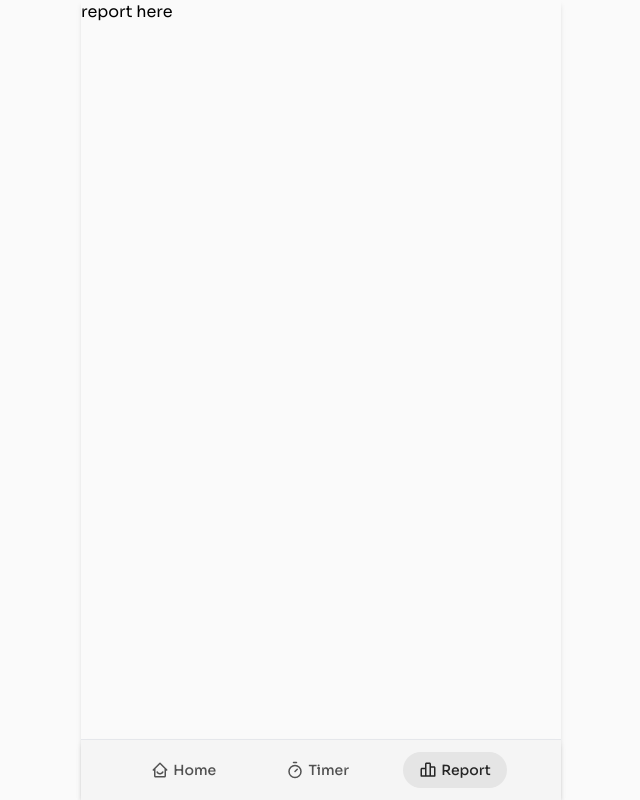
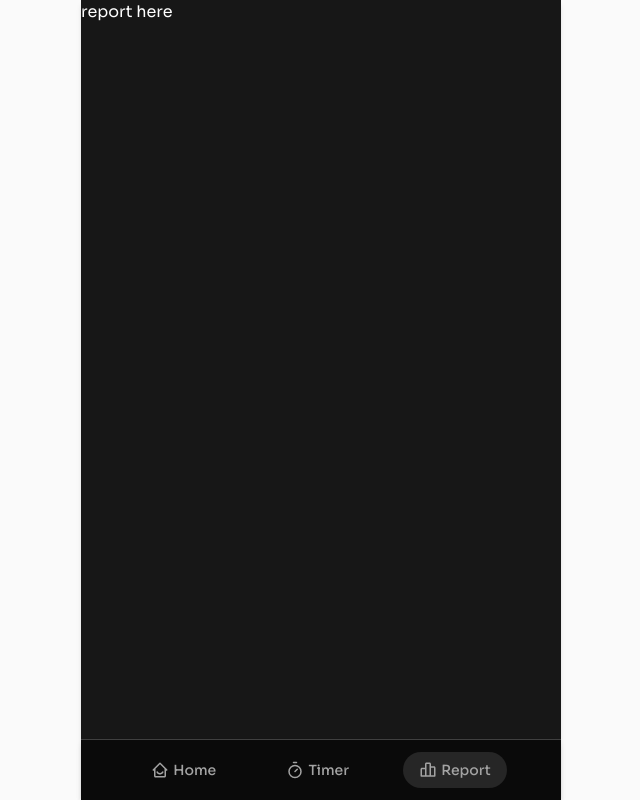
Before and after one commit to james-cordova-ray/promo-next, a Next.js app: page /report in a window 1280 px wide. Shown: the whole page, without its empty margins (319-959 px from the left). Built offline with nearby package versions, Linux system fonts and the light colour scheme.

Commit message:
feat: add dark mode

```diff
--- a/package.json
+++ b/package.json
@@ -21,6 +21,7 @@
     "formik": "^2.4.3",
     "framer-motion": "^10.15.1",
     "next": "13.4.13",
+    "next-themes": "^0.2.1",
     "react": "18.2.0",
     "react-dom": "18.2.0",
     "react-icons": "^4.10.1",
--- a/src/app/layout.tsx
+++ b/src/app/layout.tsx
@@ -22,7 +22,7 @@ export default function RootLayout({
         suppressHydrationWarning={true}
         className={clsx('md:bg-neutral-50', sora.className)}
       >
-        <div className='max-w-[480px] mx-auto bg-neutral-50 md:shadow-md h-screen'>
+        <div className='max-w-[480px] mx-auto bg-neutral-50 dark:bg-neutral-900 md:shadow-md h-screen'>
           {children}
         </div>
       </body>
--- a/src/common/components/AppBar.tsx
+++ b/src/common/components/AppBar.tsx
@@ -40,17 +40,17 @@ const AppBar = () => {
   const pathname = usePathname();
 
   return (
-    <div className='shadow-md fixed bottom-0 w-full py-3 px-5 max-w-[480px] mx-auto bg-neutral-100 border-t'>
+    <div className='shadow-md fixed bottom-0 w-full py-3 px-5 max-w-[480px] mx-auto bg-neutral-100 dark:bg-neutral-950 border-t dark:border-t-neutral-700'>
       <div className='flex gap-1 justify-evenly'>
         {MENU.map((menu) => (
           <Link href={menu?.path} key={menu?.name}>
             <button
               className={clsx(
-                'py-2 px-4 flex items-center cursor-pointer gap-1 rounded-full text-neutral-600 ',
-                'hover:text-neutral-700',
-                'transition-all duration-300',
+                'py-2 px-4 flex items-center cursor-pointer gap-1 rounded-full dark:text-neutral-400',
+                'hover:text-neutral-700 dark:hover:text-neutral-300',
                 {
-                  'bg-neutral-200 text-neutral-800': pathname === menu?.path,
+                  'bg-neutral-200 dark:bg-neutral-800 text-neutral-800 dark:text-neutral-200':
+                    pathname === menu?.path,
                 },
               )}
             >
--- a/src/common/components/BottomSheet.tsx
+++ b/src/common/components/BottomSheet.tsx
@@ -1,14 +1,21 @@
 import styled from '@emotion/styled';
-import { ReactNode } from 'react';
+import { MouseEvent, ReactNode } from 'react';
+import { IoMdClose as CloseIcon } from 'react-icons/io';
 import Sheet from 'react-modal-sheet';
 
 type BottomSheetProps = {
+  title?: string;
   children: ReactNode;
   isOpen: boolean;
   onClose: (isOpen: boolean) => void;
 };
 
-const BottomSheet = ({ children, isOpen, onClose }: BottomSheetProps) => {
+const BottomSheet = ({
+  title,
+  children,
+  isOpen,
+  onClose,
+}: BottomSheetProps) => {
   return (
     <StyledSheet
       isOpen={isOpen}
@@ -17,8 +24,22 @@ const BottomSheet = ({ children, isOpen, onClose }: BottomSheetProps) => {
       className='max-w-[480px] mx-auto'
     >
       <Sheet.Container>
-        <Sheet.Header />
-        <Sheet.Content>{children}</Sheet.Content>
+        <Sheet.Header>
+          <StyledSheetHeader className='dark:border-b dark:border-b-neutral-700 dark:bg-neutral-800'>
+            <div className='font-semibold'>{title}</div>
+            <CloseIcon
+              size={22}
+              onClick={(event: MouseEvent) => {
+                event.stopPropagation();
+                onClose(false);
+              }}
+              className='cursor-pointer font-semibold'
+            />
+          </StyledSheetHeader>
+        </Sheet.Header>
+        <Sheet.Content className='dark:bg-neutral-800'>
+          {children}
+        </Sheet.Content>
       </Sheet.Container>
       <Sheet.Backdrop onTap={() => onClose(false)} />
     </StyledSheet>
@@ -37,3 +58,14 @@ const StyledSheet = styled(Sheet)`
     height: 30px !important;
   }
 `;
+
+const StyledSheetHeader = styled.div`
+  border-top-right-radius: 1rem !important;
+  border-top-left-radius: 1rem !important;
+  background: #fff;
+  height: 50px;
+  display: flex;
+  align-items: center;
+  justify-content: space-between;
+  padding: 2rem 1.8rem !important;
+`;
--- /dev/null
+++ b/src/common/components/ThemeToggle.tsx
@@ -0,0 +1,29 @@
+'use client';
+
+import clsx from 'clsx';
+import { useTheme } from 'next-themes';
+import { useCallback } from 'react';
+import { BiMoon, BiSun } from 'react-icons/bi';
+
+const ThemeToggle = () => {
+  const { resolvedTheme, setTheme } = useTheme();
+
+  const handleChangeTheme = useCallback(() => {
+    setTheme(resolvedTheme === 'light' ? 'dark' : 'light');
+  }, [resolvedTheme, setTheme]);
+
+  return (
+    <button
+      className={clsx(
+        '!p-2 border border-neutral-400',
+        'text-neutral-600 dark:text-neutral-400',
+        'rounded-full transition hover:rotate-45',
+      )}
+      onClick={handleChangeTheme}
+    >
+      {resolvedTheme === 'light' ? <BiMoon size={22} /> : <BiSun size={22} />}
+    </button>
+  );
+};
+
+export default ThemeToggle;
--- a/src/common/components/Wrapper.tsx
+++ b/src/common/components/Wrapper.tsx
@@ -1,6 +1,7 @@
 'use client';
 
 import { usePathname } from 'next/navigation';
+import { ThemeProvider } from 'next-themes';
 import React from 'react';
 
 import AppBar from './AppBar';
@@ -9,10 +10,12 @@ const Wrapper = ({ children }: { children: React.ReactNode }) => {
   const pathname = usePathname();
 
   return (
-    <main>
-      {children}
-      {pathname !== '/settings' && pathname !== '/timer' && <AppBar />}
-    </main>
+    <ThemeProvider attribute='class' defaultTheme='dark'>
+      <main>
+        {children}
+        {pathname !== '/settings' && pathname !== '/timer' && <AppBar />}
+      </main>
+    </ThemeProvider>
   );
 };
 
--- a/src/modules/home/components/Hero.tsx
+++ b/src/modules/home/components/Hero.tsx
@@ -2,31 +2,34 @@ import Link from 'next/link';
 import { BsQuote as QuoteIcon, BsSun as SunIcon } from 'react-icons/bs';
 import { LuSettings as SettingsIcon } from 'react-icons/lu';
 
+import ThemeToggle from '@/common/components/ThemeToggle';
+
 const Hero = () => {
   return (
-    <div className='pt-6 pb-8 px-6 space-y-6 h-auto bg-white'>
+    <div className='pt-6 pb-8 px-6 space-y-6 h-auto bg-white dark:bg-neutral-800'>
       <div className='flex justify-between items-center'>
         <div>
-          <div className='flex gap-2 items-center text-neutral-600'>
+          <div className='flex gap-2 items-center text-neutral-600 dark:text-neutral-300'>
             <SunIcon size={18} />
             <span>Good Morning, Ryan</span>
           </div>
         </div>
-        <div className='flex items-center gap-3'>
+        <div className='flex items-center gap-2'>
+          <ThemeToggle />
           <Link href='/settings'>
-            <div className='border border-neutral-400 p-2 rounded-full cursor-pointer text-neutral-600 hover:border-neutral-500 hover:text-neutral-700'>
+            <div className='border border-neutral-400 p-2 rounded-full cursor-pointer text-neutral-600 dark:text-neutral-400 hover:border-neutral-500 hover:text-neutral-700'>
               <SettingsIcon size={22} />
             </div>
           </Link>
         </div>
       </div>
-      <div className='flex items-center justify-between py-4 px-5 bg-neutral-50 border rounded-2xl'>
+      <div className='flex items-center justify-between py-4 px-5 bg-neutral-50 dark:bg-neutral-900 border dark:border-neutral-700 rounded-2xl'>
         <div className='flex items-center gap-4'>
-          <div className='bg-white p-3 rounded-full'>
+          <div className='bg-white dark:bg-neutral-800 p-3 rounded-full'>
             <QuoteIcon size={20} />
           </div>
           <div>
-            <div className='text-neutral-700'>
+            <div className='text-neutral-700 dark:text-neutral-200'>
               Seize the day, making every moment count
             </div>
           </div>
--- a/src/modules/task/components/AddTask.tsx
+++ b/src/modules/task/components/AddTask.tsx
@@ -40,14 +40,13 @@ const AddTask = ({ onSave }: AddTaskProps) => {
   });
 
   return (
-    <div className='px-6 pb-6 space-y-6'>
-      <h2 className='font-medium text-lg'>New Task</h2>
+    <div className='p-6 space-y-6'>
       <form onSubmit={formik.handleSubmit}>
         <div className='flex flex-col gap-3 mb-6'>
           <input
             type='text'
             placeholder='Title'
-            className='border p-3 rounded-xl shadow-sm'
+            className='border dark:border-neutral-600 p-3 rounded-xl shadow-sm'
             {...formik.getFieldProps('title')}
           />
           {formik.touched.title && formik.errors.title ? (
@@ -55,13 +54,13 @@ const AddTask = ({ onSave }: AddTaskProps) => {
           ) : null}
           <textarea
             placeholder='Description'
-            className='border p-3 rounded-xl shadow-sm'
+            className='border dark:border-neutral-600 p-3 rounded-xl shadow-sm'
             {...formik.getFieldProps('description')}
           />
         </div>
         <button
           type='submit'
-          className='py-3 px-4 bg-neutral-200 rounded-full w-full'
+          className='py-3 px-4 bg-neutral-200 dark:bg-neutral-600 rounded-full w-full'
         >
           Add Task
         </button>
--- a/src/modules/task/components/TaskItem.tsx
+++ b/src/modules/task/components/TaskItem.tsx
@@ -41,7 +41,7 @@ const TaskItem = ({
   };
 
   return (
-    <div className='border p-5 rounded-xl shadow-sm transition-all duration-300 bg-white'>
+    <div className='border p-5 rounded-xl shadow-sm bg-white dark:bg-neutral-800 dark:border-neutral-700'>
       <div className='flex items-center justify-between'>
         <div className='flex items-center gap-3'>
           <Checkbox checked={isCompleted} onChange={handleCompleteChange} />
--- a/src/modules/task/components/TaskList.tsx
+++ b/src/modules/task/components/TaskList.tsx
@@ -21,17 +21,17 @@ const TaskList = () => {
         <h2 className='font-medium text-lg'>Today's Task</h2>
         <button
           onClick={() => setOpen(true)}
-          className='py-2 px-3 rounded-full bg-neutral-200 flex items-center gap-1 hover:shadow-sm'
+          className='py-2 px-3 rounded-full bg-neutral-200 dark:bg-neutral-700 flex items-center gap-1 hover:shadow-sm'
         >
           <AddTaskIcon size={18} />
-          <span className='text-sm'>Add New Task</span>
+          <span className='text-sm'>New Task</span>
         </button>
       </div>
       <div className='flex flex-col gap-3'>
         {tasks?.map((task) => <TaskItem key={task?.id} {...task} />)}
       </div>
 
-      <BottomSheet isOpen={isOpen} onClose={setOpen}>
+      <BottomSheet title='Add New Task' isOpen={isOpen} onClose={setOpen}>
         <AddTask onSave={() => setOpen(false)} />
       </BottomSheet>
     </div>
--- a/tailwind.config.ts
+++ b/tailwind.config.ts
@@ -1,6 +1,7 @@
 import type { Config } from 'tailwindcss';
 
 const config: Config = {
+  darkMode: 'class',
   content: ['./src/**/*.{js,ts,jsx,tsx}'],
   theme: {},
   plugins: [],
```
Also changed, not shown: 1 other file (tests, documents, lock files or other folders).
